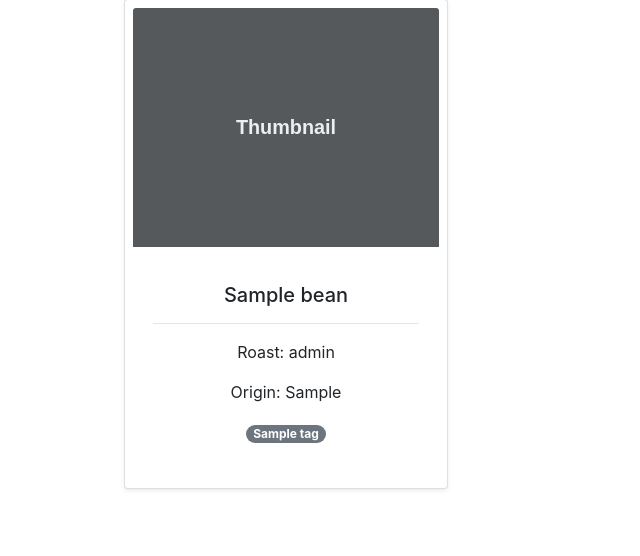
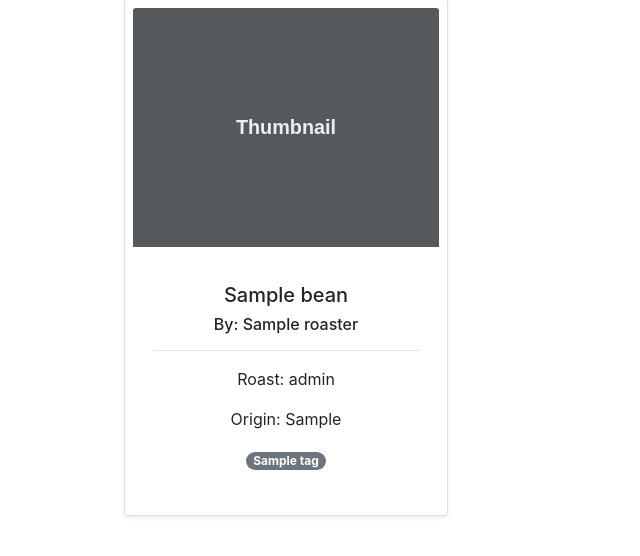
Before and after one commit to supertom44/BestBeans, a Django app: template coffee/templates/coffee/bean_list.html in a window 1280 px wide. Shown: the part 185-741 px from the top of the page, without its empty margins (0-640 px from the left). Run offline with Django 3.2, Linux system fonts and the light colour scheme; the template is opened without the code that fills it: most values are stand-ins (such as "Sample title", 1, 10 or a date in 2020); some libraries are stand-ins or nearby versions.

Commit message:
Added roaster name to beans list page

```diff
--- a/coffee/templates/coffee/bean_list.html
+++ b/coffee/templates/coffee/bean_list.html
@@ -19,6 +19,7 @@
                             <div class="card-body">
                                 <p class="card-text">
                                     <h5>{{ bean.name }}</h5>
+                                    <h6>By: {{ bean.roaster.name }}</h6>
                                 <hr>
                                 <p>Roast: {{ bean.get_roast_level_display }}</p>
                                 <p>Origin: {{ bean.country_of_origin }}</p>
```
